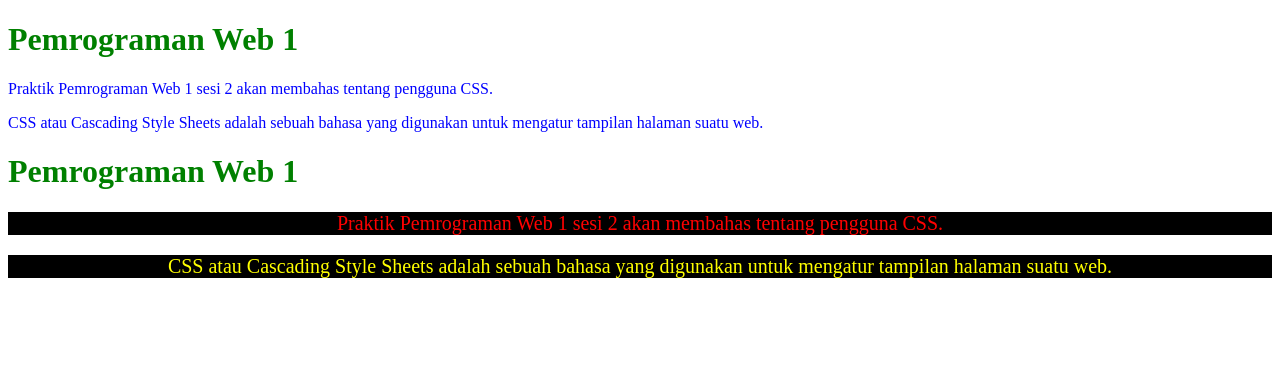
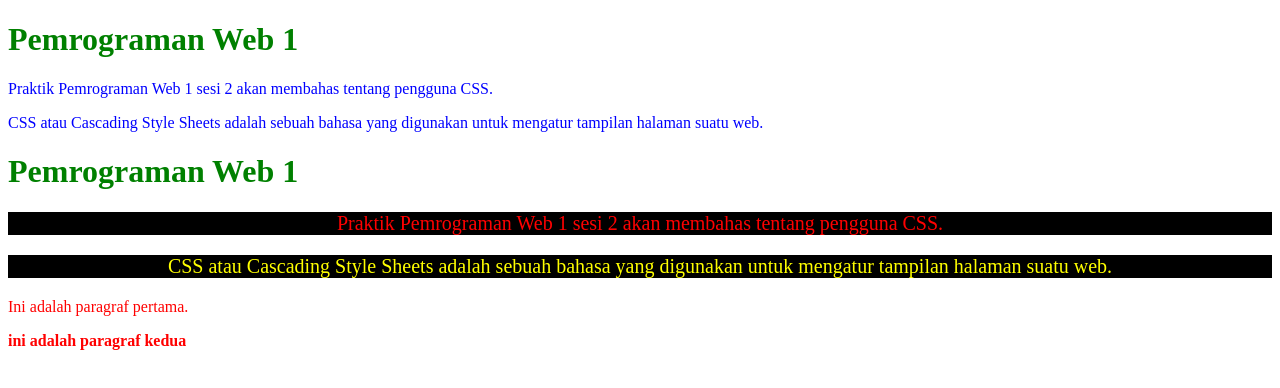
Before and after one commit to kayla-noi/praktikum-sesi2, a plain HTML site: page index.html in a window 1280 px wide. Drawn offline with Linux system fonts and the light colour scheme.

Commit message:
percobaan2-3-sesi2

```diff
--- a/index.html
+++ b/index.html
@@ -27,6 +27,13 @@
             background-color: black;
         }
 
+        div p {
+            color: red;
+        }
+
+        div > div > p{
+            font-weight: bold;
+        }
 
     </style>
 </head>
@@ -41,6 +48,13 @@
     <p id="teks-kuning">CSS atau Cascading Style Sheets adalah sebuah bahasa yang digunakan untuk
         mengatur tampilan halaman suatu web.</p>
 
+    <div>
+        <p>Ini adalah paragraf pertama.</p>
+        <div>
+            <p>ini adalah paragraf kedua</p>
+        </div>
+    </div>
+
 
 </body>
 </html>
```
